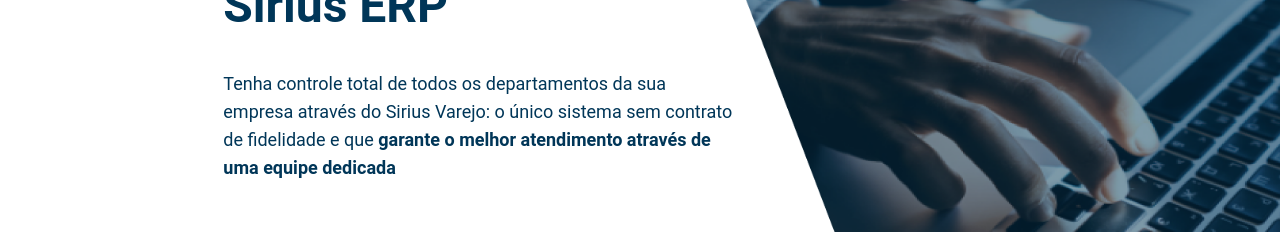
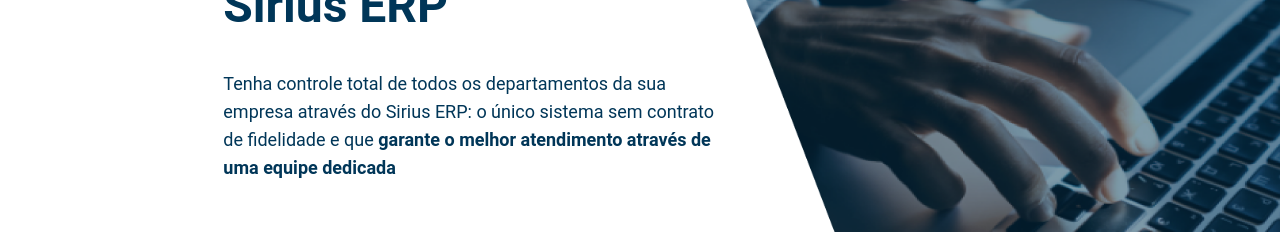
Before and after one commit to SoftcleverInformatica/Soft-Site-Sirius-ERP-LP, a Next.js app: page / in a window 1280 px wide. Shown: the part 263-495 px from the top of the page. Built offline with nearby package versions, Linux system fonts and the light colour scheme.

Commit message:
Update LP
fix: title texts
fix: sections client order

```diff
--- a/src/app/page.tsx
+++ b/src/app/page.tsx
@@ -15,13 +15,13 @@
 		<main className='flex flex-col p-0 mx-auto b-0 justify-center max-w-[1440px] items-center'>
 			<Header />
 			<Video />
-			<Client />
 			<Products />
 			<Differential />
 			<Segments />
 			<Feedback />
 			<Questions />
 			<AboutUs />
+			<Client />
 			<Footer />
 		</main>
 	);
--- a/src/sections/differential/Differential.tsx
+++ b/src/sections/differential/Differential.tsx
@@ -46,7 +46,7 @@
 				<div className='flex items-center gap-10 '>
 					<div className='flex flex-col gap-14  '>
 						<h1 className='text-justify text-sc  text-lg font-semibold lg:text-left lg:text-3xl'>
-							Porque a Sirius Varejo é a escolha certa para o seu negócio
+							Porque a Sirius ERP é a escolha certa para o seu negócio
 						</h1>
 						<ul
 							className='flex flex-col gap-[6rem] lg:gap-6 row-start-3 text-justify text-sc font-medium text-lg							max-w-[600px]
--- a/src/sections/header/Header.tsx
+++ b/src/sections/header/Header.tsx
@@ -61,7 +61,7 @@
 					<h2 className='text-5xl font-bold'>Sirius ERP</h2>
 
 					<p className='text-lg font-normal'>
-						Tenha controle total de todos os departamentos da sua empresa através do Sirius Varejo: o único sistema sem contrato
+						Tenha controle total de todos os departamentos da sua empresa através do Sirius ERP: o único sistema sem contrato
 						de fidelidade e que <span className='font-bold'> garante o melhor atendimento através de uma equipe dedicada</span>
 					</p>
 				</div>
```
